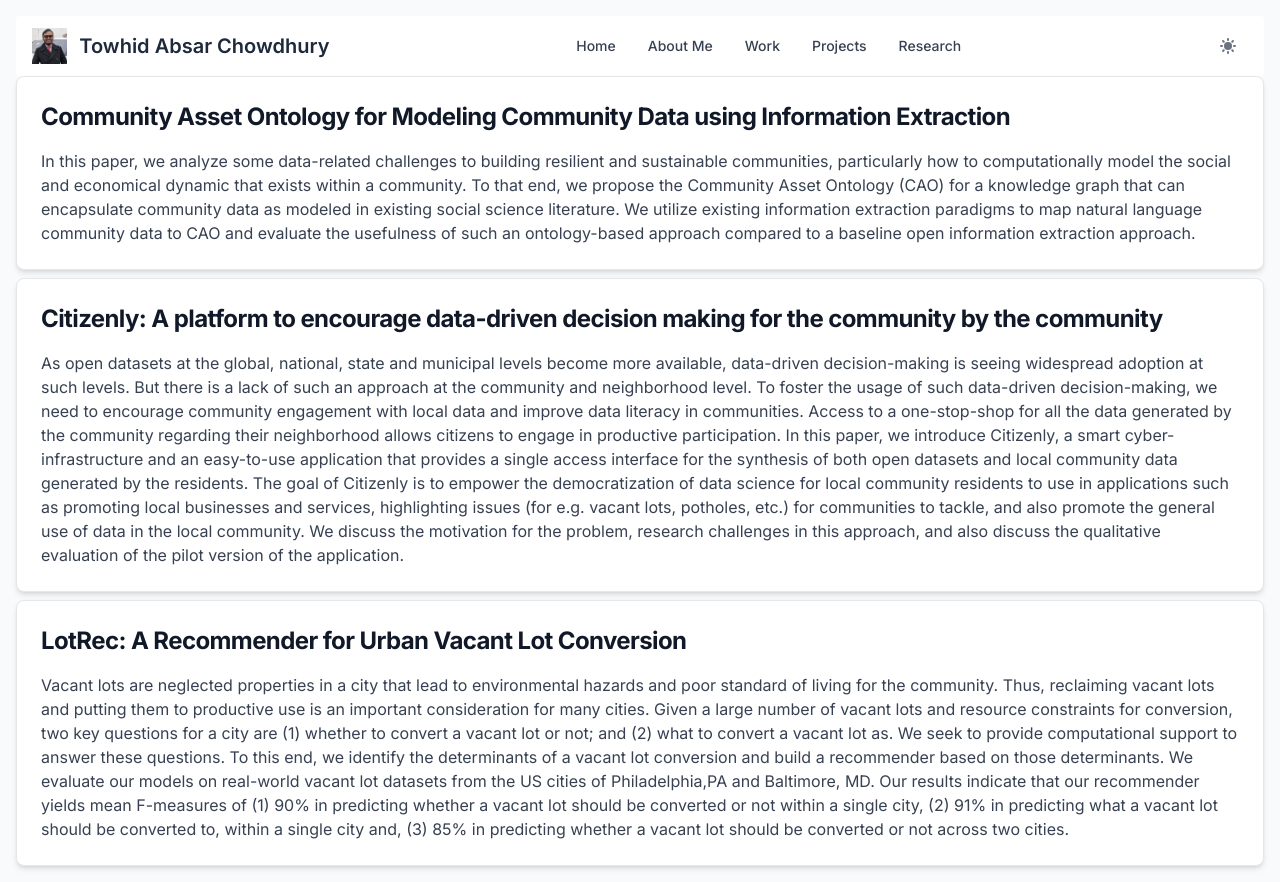
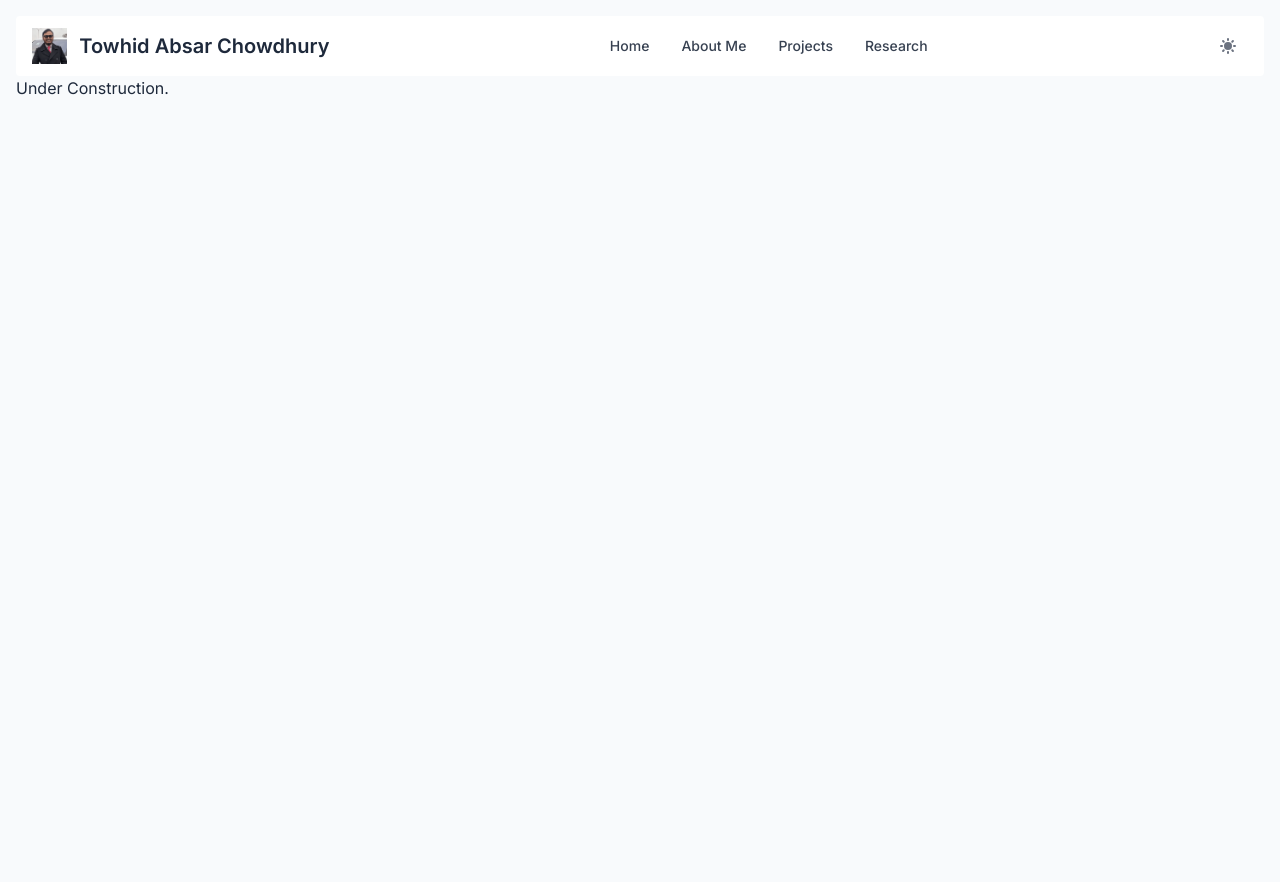
Before and after one commit to towhidabsar/towhidabsar.github.io, a Next.js app: page /portfolio/work in a window 1280 px wide. After the commit the page ends 800 px from the top, so only its background shows below. Built offline with nearby package versions, Linux system fonts and the light colour scheme.

Commit message:
put work under construction

```diff
--- a/src/app/portfolio/data.tsx
+++ b/src/app/portfolio/data.tsx
@@ -8,14 +8,14 @@ export const cascade_menus = [
         "href": "about",
         "active": true
     },
-    {
-        "name": "Work",
-        "description": "all the works",
-        "imageSrc": "/resume.svg",
-        "imageAlt": "",
-        "href": "work",
-        "active": true
-    },
+    // {
+    //     "name": "Work",
+    //     "description": "all the works",
+    //     "imageSrc": "/resume.svg",
+    //     "imageAlt": "",
+    //     "href": "work",
+    //     "active": true
+    // },
     {
         "name": "Projects",
         "description": "personal, highlights, github stuff",
--- a/src/app/portfolio/work/page.tsx
+++ b/src/app/portfolio/work/page.tsx
@@ -8,30 +8,9 @@ export default function Work() {
 
 return (
         <div className="space-y-2">
-        <Card className="object-fill md:h-auto">
-        <h5 className="text-2xl font-bold tracking-tight text-gray-900 dark:text-white">
-                Community Asset Ontology for Modeling Community Data using Information Extraction
-        </h5>
-        <p className="font-normal text-gray-700 dark:text-gray-400">
-            In this paper, we analyze some data-related challenges to building resilient and sustainable communities, particularly how to computationally model the social and economical dynamic that exists within a community. To that end, we propose the Community Asset Ontology (CAO) for a knowledge graph that can encapsulate community data as modeled in existing social science literature. We utilize existing information extraction paradigms to map natural language community data to CAO and evaluate the usefulness of such an ontology-based approach compared to a baseline open information extraction approach.
-        </p>
-        </Card>
-        <Card className="object-fill md:h-auto">
-        <h5 className="text-2xl font-bold tracking-tight text-gray-900 dark:text-white">
-            Citizenly: A platform to encourage data-driven decision making for the community by the community
-        </h5>
-        <p className="font-normal text-gray-700 dark:text-gray-400">
-            As open datasets at the global, national, state and municipal levels become more available, data-driven decision-making is seeing widespread adoption at such levels. But there is a lack of such an approach at the community and neighborhood level. To foster the usage of such data-driven decision-making, we need to encourage community engagement with local data and improve data literacy in communities. Access to a one-stop-shop for all the data generated by the community regarding their neighborhood allows citizens to engage in productive participation. In this paper, we introduce Citizenly, a smart cyber-infrastructure and an easy-to-use application that provides a single access interface for the synthesis of both open datasets and local community data generated by the residents. The goal of Citizenly is to empower the democratization of data science for local community residents to use in applications such as promoting local businesses and services, highlighting issues (for e.g. vacant lots, potholes, etc.) for communities to tackle, and also promote the general use of data in the local community. We discuss the motivation for the problem, research challenges in this approach, and also discuss the qualitative evaluation of the pilot version of the application.
-        </p>
-        </Card>
-        <Card className="object-fill md:h-auto">
-        <h5 className="text-2xl font-bold tracking-tight text-gray-900 dark:text-white">
-            LotRec: A Recommender for Urban Vacant Lot Conversion
-        </h5>
-        <p className="font-normal text-gray-700 dark:text-gray-400">
-            Vacant lots are neglected properties in a city that lead to environmental hazards and poor standard of living for the community. Thus, reclaiming vacant lots and putting them to productive use is an important consideration for many cities. Given a large number of vacant lots and resource constraints for conversion, two key questions for a city are (1) whether to convert a vacant lot or not; and (2) what to convert a vacant lot as. We seek to provide computational support to answer these questions. To this end, we identify the determinants of a vacant lot conversion and build a recommender based on those determinants. We evaluate our models on real-world vacant lot datasets from the US cities of Philadelphia,PA and Baltimore, MD. Our results indicate that our recommender yields mean F-measures of (1) 90% in predicting whether a vacant lot should be converted or not within a single city, (2) 91% in predicting what a vacant lot should be converted to, within a single city and, (3) 85% in predicting whether a vacant lot should be converted or not across two cities.
-        </p>
-        </Card>
+            <p>
+            Under Construction.
+            </p>
         </div>
     )
 }
```
